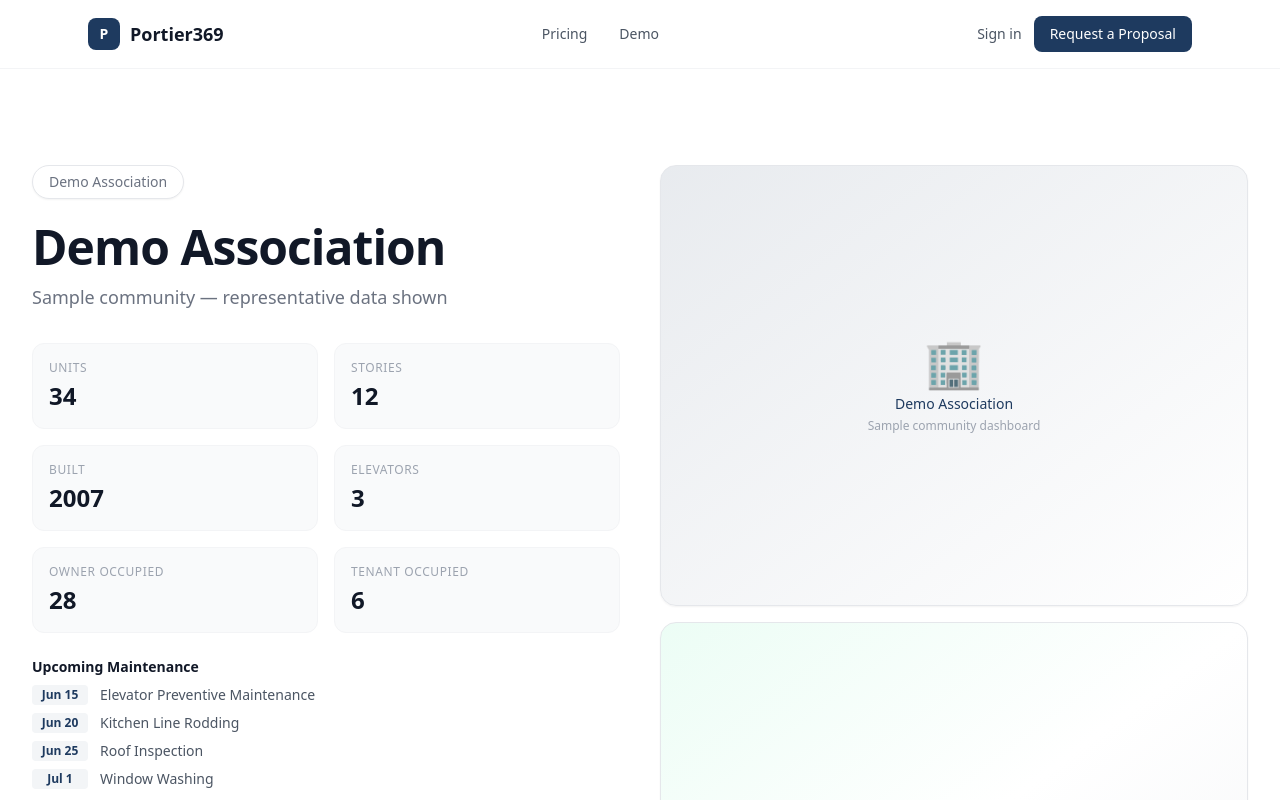
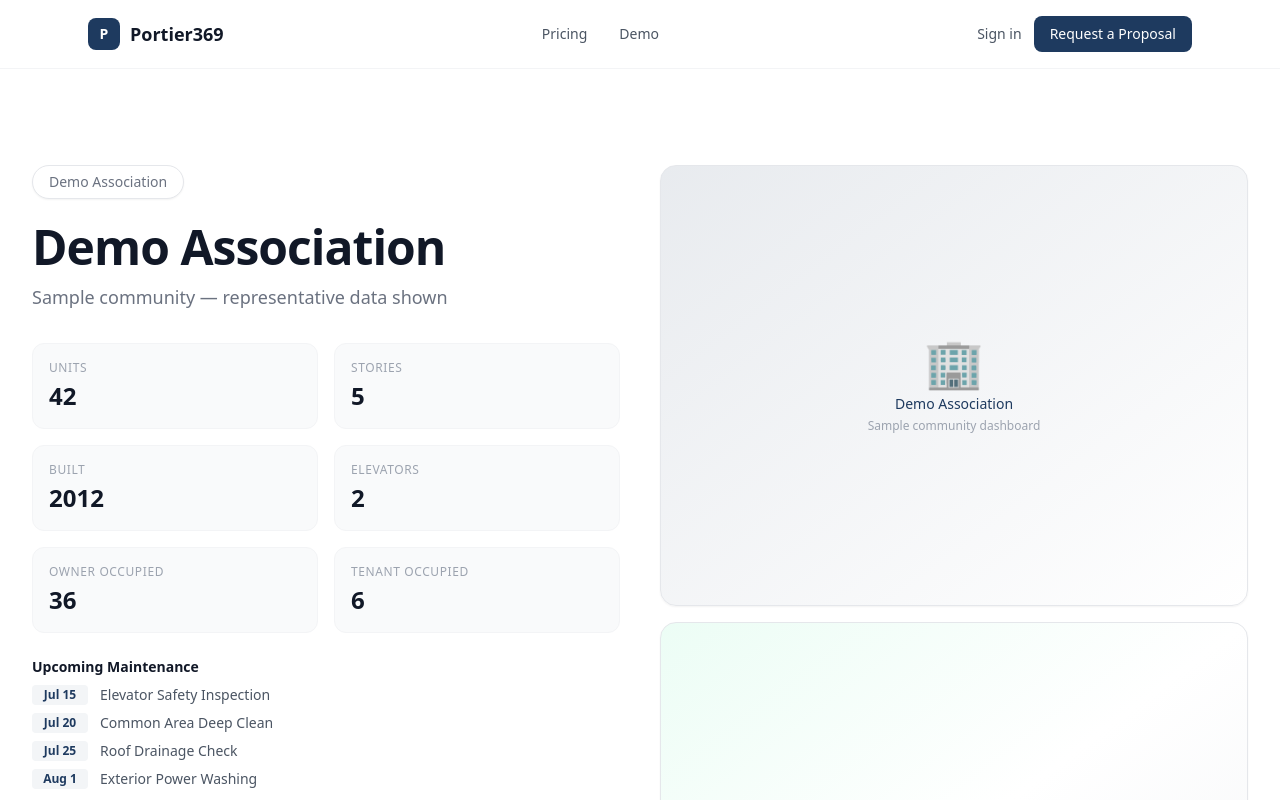
Before and after one commit to autho369-code/Condo-App, a Next.js app: page /demo in a window 1280 px wide. Shown: the top 800 px of the page. Built offline with nearby package versions, Linux system fonts and the light colour scheme.

Commit message:
fix: generic demo stats — 42 units, 5 stories, built 2012, generic maintenance tasks

```diff
--- a/app/(marketing)/demo/page.tsx
+++ b/app/(marketing)/demo/page.tsx
@@ -28,9 +28,9 @@ export default async function ProposalPage({ searchParams }: { searchParams: Pro
 
               <div className="mt-8 grid grid-cols-2 gap-4">
                 {[
-                  { label: 'Units', value: '34' }, { label: 'Stories', value: '12' },
-                  { label: 'Built', value: '2007' }, { label: 'Elevators', value: '3' },
-                  { label: 'Owner Occupied', value: '28' }, { label: 'Tenant Occupied', value: '6' },
+                  { label: 'Units', value: '42' }, { label: 'Stories', value: '5' },
+                  { label: 'Built', value: '2012' }, { label: 'Elevators', value: '2' },
+                  { label: 'Owner Occupied', value: '36' }, { label: 'Tenant Occupied', value: '6' },
                 ].map(s => (
                   <div key={s.label} className="rounded-xl bg-gray-50 border border-gray-100 p-4">
                     <div className="text-xs text-gray-400 uppercase tracking-wider">{s.label}</div>
@@ -41,7 +41,7 @@ export default async function ProposalPage({ searchParams }: { searchParams: Pro
 
               <div className="mt-6 space-y-2">
                 <h4 className="text-sm font-semibold text-gray-900">Upcoming Maintenance</h4>
-                {[{ date: 'Jun 15', task: 'Elevator Preventive Maintenance' },{ date: 'Jun 20', task: 'Kitchen Line Rodding' },{ date: 'Jun 25', task: 'Roof Inspection' },{ date: 'Jul 1', task: 'Window Washing' }].map(m => (
+                {[{ date: 'Jul 15', task: 'Elevator Safety Inspection' },{ date: 'Jul 20', task: 'Common Area Deep Clean' },{ date: 'Jul 25', task: 'Roof Drainage Check' },{ date: 'Aug 1', task: 'Exterior Power Washing' }].map(m => (
                   <div key={m.task} className="flex items-center gap-3 text-sm"><span className="text-xs font-semibold text-[#1E3A5F] bg-[#1E3A5F]/5 rounded px-2 py-0.5 w-14 text-center">{m.date}</span><span className="text-gray-600">{m.task}</span></div>
                 ))}
               </div>
```
